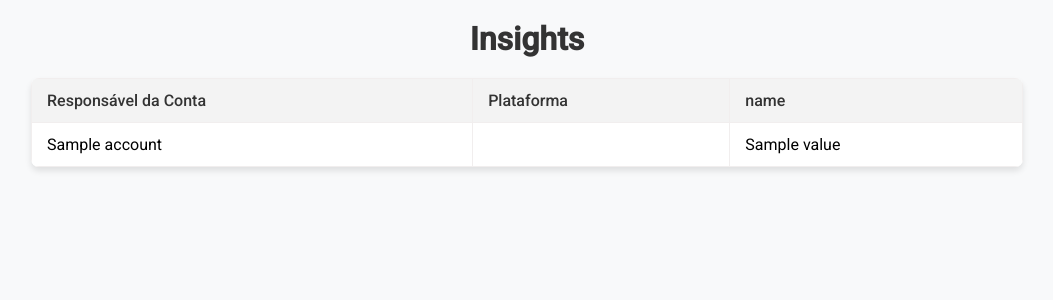
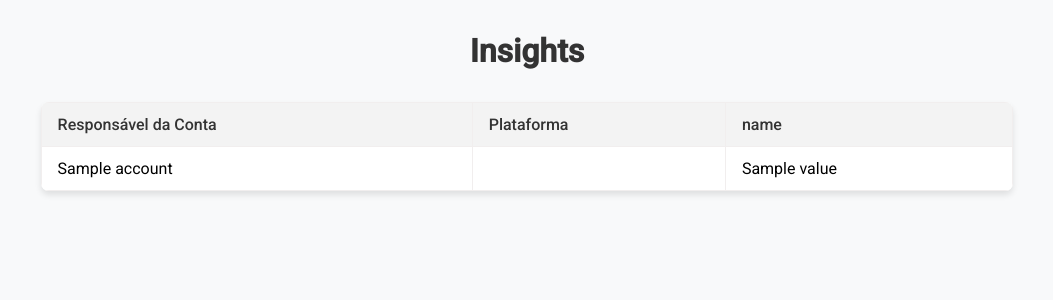
Before and after one commit to Veronica-Alfr/ads_reports, a Flask app: template backend/app/templates/table_insights.html in a window 1280 px wide. Shown: the top 300 px of the page, without its empty margins (113-1166 px from the left). Run offline with Flask 3, Linux system fonts and the light colour scheme; the template is opened without the code that fills it: most values are stand-ins (such as "Sample title", 1, 10 or a date in 2020).

Commit message:
style: ajusted px to rem

```diff
--- a/backend/app/static/style.css
+++ b/backend/app/static/style.css
@@ -1,6 +1,6 @@
 @import url('https://fonts.googleapis.com/css2?family=Roboto:wght@400;500&display=swap');
 
-*{
+* {
     margin: 0;
     padding: 0;
 }
@@ -9,28 +9,28 @@ body {
     font-family: 'Roboto', sans-serif;
     background-color: #f8f9fa;
     margin: 0;
-    padding: 20px;
+    padding: 2rem;
 }
 
 h1 {
     color: #333;
-    margin-bottom: 20px;
+    margin-bottom: 2rem;
     text-align: center;
 }
 
 .data-table {
     width: 80%;
     border-collapse: collapse;
-    margin: 0 auto 20px auto;
+    margin: 0 auto 2rem auto;
     background-color: #fff;
-    box-shadow: 0 4px 6px rgba(0, 0, 0, 0.1);
-    border-radius: 8px;
+    box-shadow: 0 0.25rem 0.375rem rgba(0, 0, 0, 0.1);
+    border-radius: 0.5rem;
     overflow: hidden;
 }
 
 .data-table th,
 .data-table td {
-    padding: 12px 15px;
+    padding: 0.75rem 1rem;
     text-align: left;
     border: 1px solid #f1eeee;
 }
```
